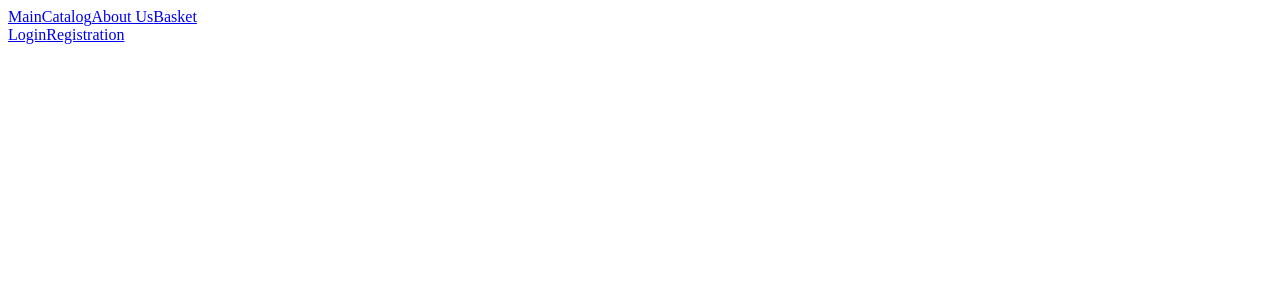
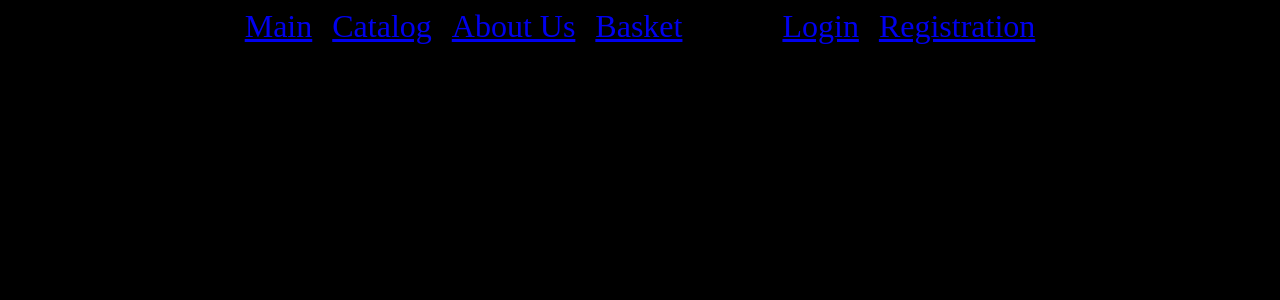
Before and after one commit to lustrochka/eCommerce-Application, a React app: page /#/login in a window 1280 px wide. Before the commit this address led to /#/login. Shown: the top 300 px of the page. Built offline with nearby package versions, Linux system fonts and the light colour scheme; what @commercetools/platform-sdk, @commercetools/sdk-client-v2 would draw is missing.

Commit message:
refactor: change routing

```diff
--- a/src/main.scss
+++ b/src/main.scss
@@ -29,3 +29,7 @@ html {
 .visible {
   display: block;
 }
+
+body {
+  background-color: #000;
+}
--- a/src/modules/App/App.tsx
+++ b/src/modules/App/App.tsx
@@ -1,11 +1,22 @@
 import React from 'react';
 import { Header } from '../header/header';
-
+import { Route, BrowserRouter, Routes } from 'react-router-dom';
+import { linksArr, loginArr } from '../header/header';
 function App() {
   return (
-    <>
+    <BrowserRouter>
       <Header />
-    </>
+      <main>
+        <Routes>
+          {linksArr.map((item, index) => (
+            <Route path={item.path} element={item.element} key={index} />
+          ))}
+          {loginArr.map((item, index) => (
+            <Route path={item.path} element={item.element} key={index} />
+          ))}
+        </Routes>
+      </main>
+    </BrowserRouter>
   );
 }
 
--- a/src/modules/header/header.scss
+++ b/src/modules/header/header.scss
@@ -0,0 +1,19 @@
+.header{
+  margin: 0 auto;
+  max-width: 1200px;
+  display: flex;
+  gap: 100px;
+  justify-content: center;
+  font-size: 2rem;
+  color: #fff;
+}
+
+nav{
+  display: flex;
+  gap: 20px;
+}
+
+.login-container{
+  display: flex;
+  gap: 20px;
+}
--- a/src/modules/header/header.tsx
+++ b/src/modules/header/header.tsx
@@ -12,7 +12,7 @@ type link = {
   element: React.JSX.Element;
 };
 
-const linksArr: link[] = [
+export const linksArr: link[] = [
   {
     text: 'Main',
     path: '/',
@@ -34,7 +34,7 @@ const linksArr: link[] = [
     element: <MainPage />,
   },
 ];
-const loginArr: link[] = [
+export const loginArr: link[] = [
   {
     text: 'Login',
     path: '/login',
@@ -53,31 +53,19 @@ export const Header = () => {
   return (
     <header className="header">
       <nav>
-        <BrowserRouter>
-          <NavLink to="/">Main</NavLink>
-          <NavLink to="/">Catalog</NavLink>
-          <NavLink to="/">About Us</NavLink>
-          <NavLink to="/">Basket</NavLink>
-          <Routes>
-            {linksArr.map((item, index) => (
-              <Route path={item.path} element={item.element} key={index} />
-            ))}
-          </Routes>
-        </BrowserRouter>
+        <NavLink to="/">Main</NavLink>
+        <NavLink to="/">Catalog</NavLink>
+        <NavLink to="/">About Us</NavLink>
+        <NavLink to="/">Basket</NavLink>
       </nav>
       <div className="login-container">
         {isLogin ? (
           <span>Hi, {userName} </span>
         ) : (
-          <BrowserRouter>
+          <>
             <NavLink to="/login">Login</NavLink>
             <NavLink to="/registration">Registration</NavLink>
-            <Routes>
-              {loginArr.map((item, index) => (
-                <Route path={item.path} element={item.element} key={index} />
-              ))}
-            </Routes>
-          </BrowserRouter>
+          </>
         )}
       </div>
     </header>
```
